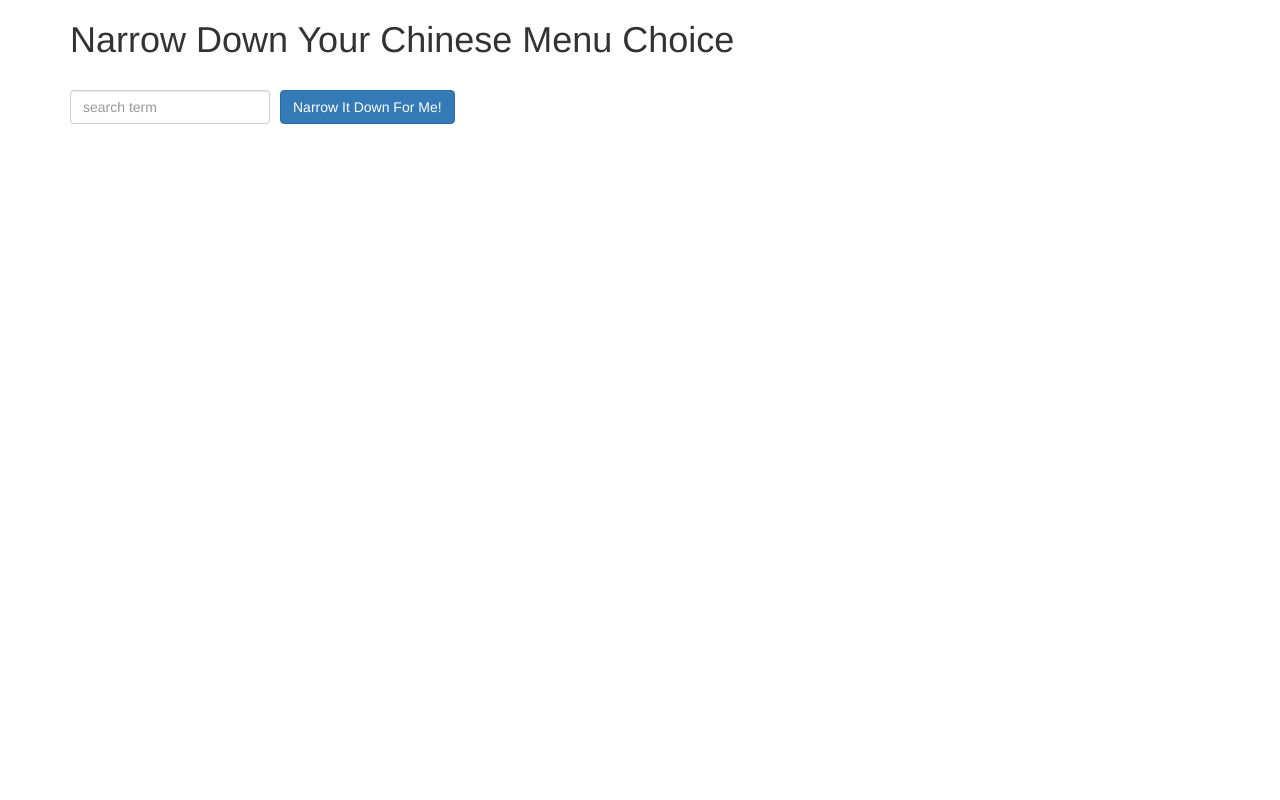
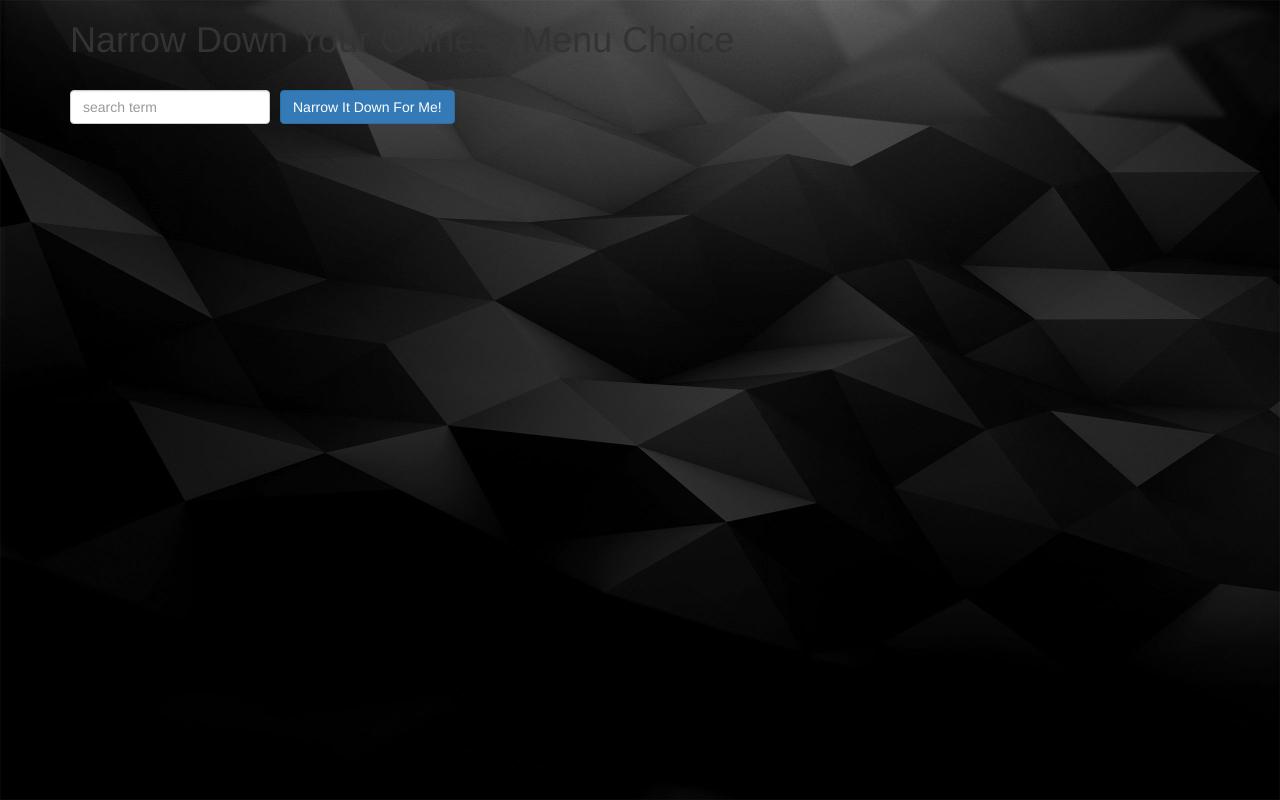
Before and after one commit to ksun0/coursera-web-dev, a plain HTML site: page module3-solution/index.html in a window 1280 px wide. Drawn offline with Linux system fonts and the light colour scheme.

Commit message:
fixed image

```diff
--- a/module3-solution/styles/styles.css
+++ b/module3-solution/styles/styles.css
@@ -1,5 +1,5 @@
 body {
-  background: url(black.jpg) no-repeat center center fixed;
+  background: url(../black.jpg) no-repeat center center fixed;
   -webkit-background-size: cover;
   -moz-background-size: cover;
   -o-background-size: cover;
```
Also changed, not shown: module3-solution/app.js (indentation only), module3-solution/index.html (indentation only).
